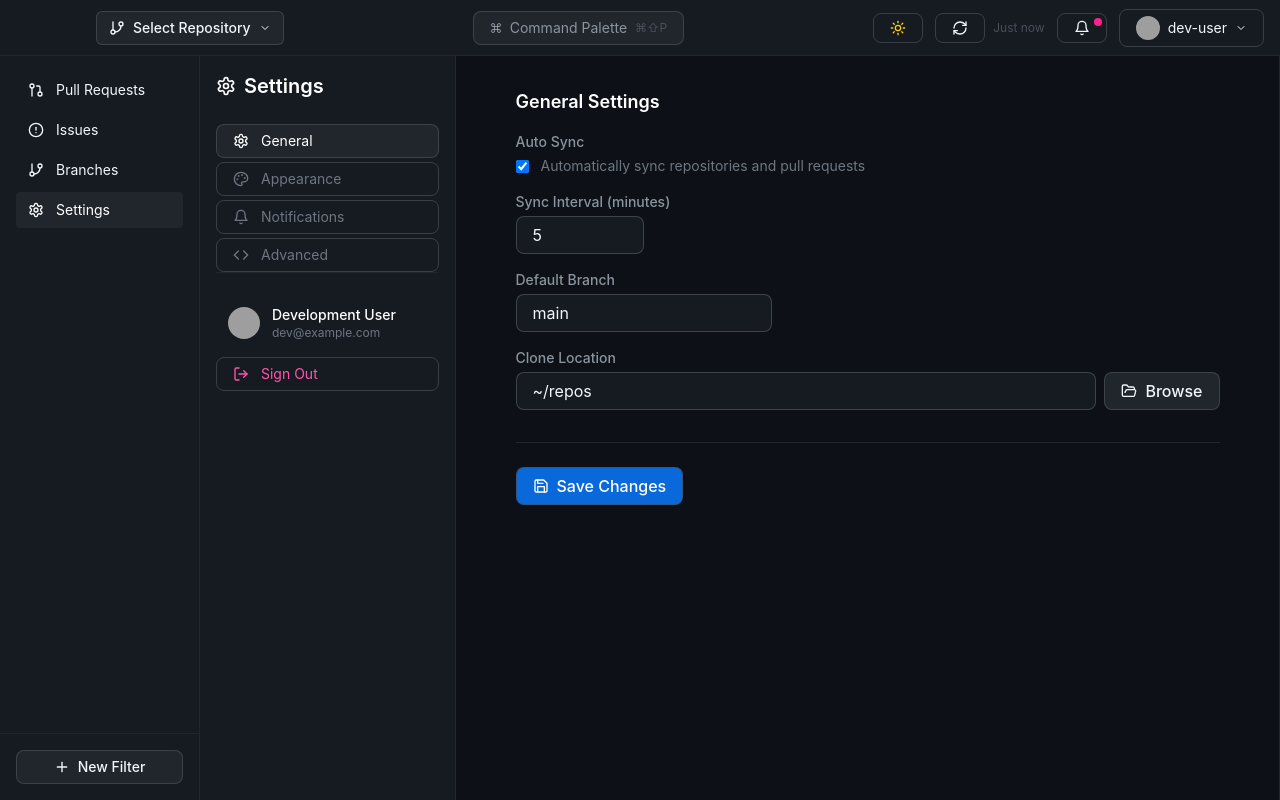
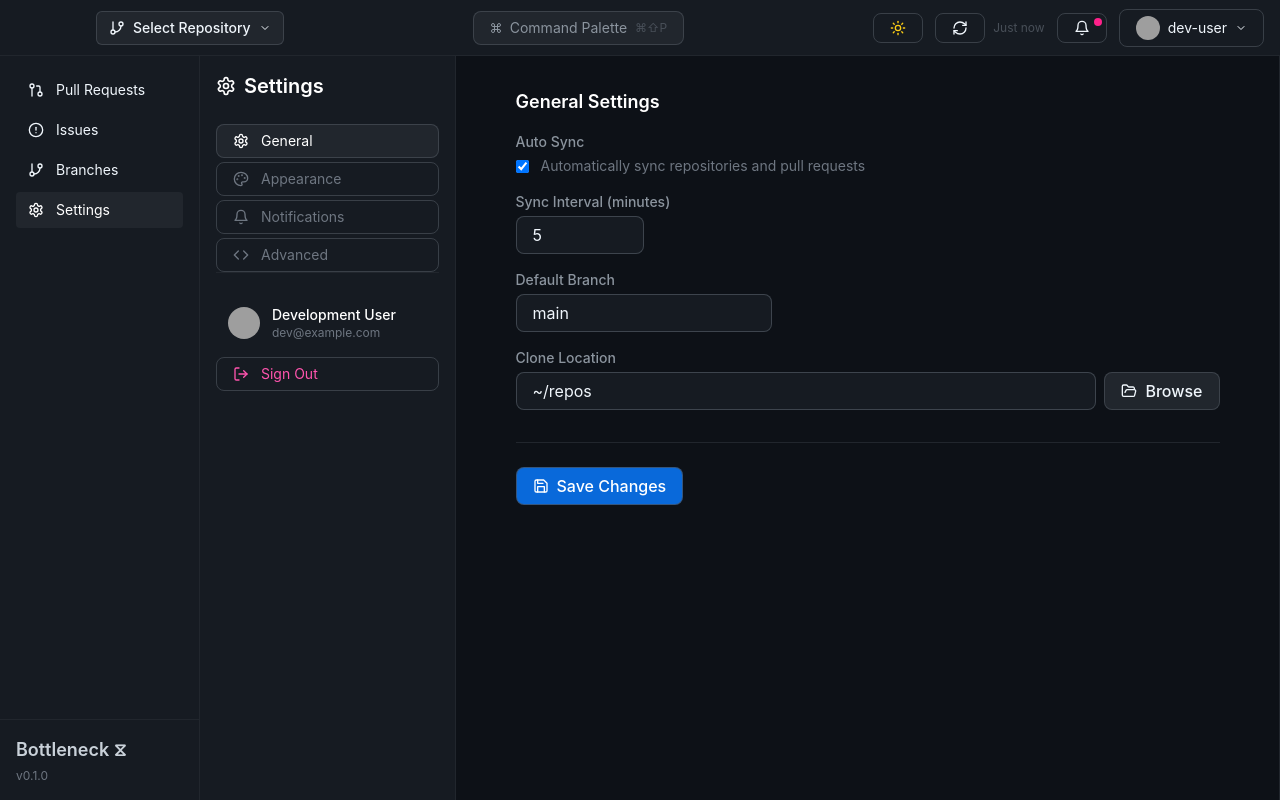
Before and after one commit to areibman/bottleneck, a React (Vite) app: page /settings in a window 1280 px wide. Both pictures are taken after a click on the button "Continue in Dev Mode". Built offline with nearby package versions, Linux system fonts and the light colour scheme; grey boxes are pictures that could not be loaded.

Commit message:
add version

```diff
--- a/src/renderer/components/sidebar/SidebarFooter.tsx
+++ b/src/renderer/components/sidebar/SidebarFooter.tsx
@@ -1,5 +1,5 @@
-import { Plus } from "lucide-react";
 import { cn } from "../../utils/cn";
+import packageJson from "../../../../package.json";
 
 interface SidebarFooterProps {
   theme: "light" | "dark";
@@ -9,14 +9,24 @@ export function SidebarFooter({ theme }: SidebarFooterProps) {
   return (
     <div
       className={cn(
-        "p-4 border-t mt-auto",
+        "p-4 border-t mt-auto flex flex-col",
         theme === "dark" ? "border-gray-700" : "border-gray-200",
       )}
     >
-      <button className="btn btn-secondary w-full text-sm">
-        <Plus className="w-4 h-4 mr-2" />
-        New Filter
-      </button>
+      <div className="text-left">
+        <div className={cn(
+          "font-semibold text-lg",
+          theme === "dark" ? "text-gray-200" : "text-gray-800"
+        )}>
+          Bottleneck ⧖
+        </div>
+        <div className={cn(
+          "text-xs mt-1",
+          theme === "dark" ? "text-gray-400" : "text-gray-500"
+        )}>
+          v{packageJson.version}
+        </div>
+      </div>
     </div>
   );
 }
```
